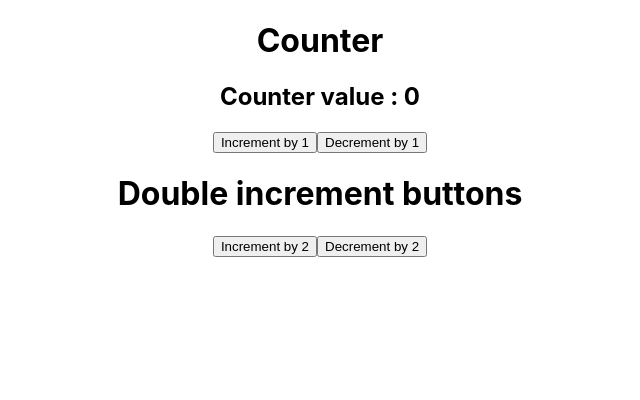
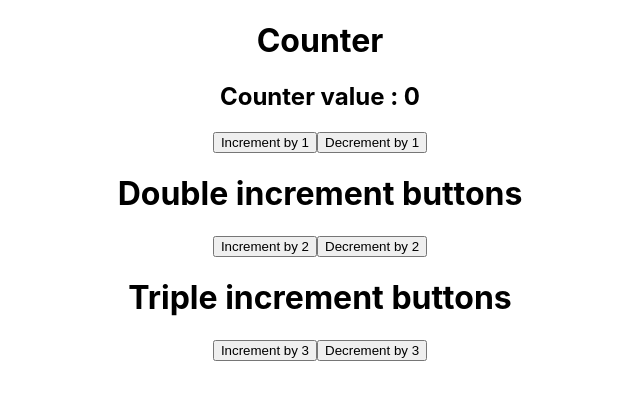
Before and after one commit to JiteshKadulkar/counter, a React (Create React App) app in the folder counter/: page / in a window 1280 px wide. Shown: the top 400 px of the page, without its empty margins (320-960 px from the left). Built offline with nearby package versions, Linux system fonts and the light colour scheme.

Commit message:
added modify2

```diff
--- a/counter/src/App.js
+++ b/counter/src/App.js
@@ -21,6 +21,14 @@ function App() {
     setCount(count-2)
   }
 
+  const increment3=()=>{
+    setCount(count+3)
+  }
+
+  const decrement3=()=>{
+    setCount(count-3)
+  }
+
   return (
     <div className="App">
       <h1>Counter</h1>
@@ -30,6 +38,9 @@ function App() {
       <h1>Double increment buttons</h1>
       <button onClick={increment2}>Increment by 2</button>
       <button onClick={decrement2}>Decrement by 2</button>
+      <h1>Triple increment buttons</h1>
+      <button onClick={increment3}>Increment by 3</button>
+      <button onClick={decrement3}>Decrement by 3</button>
     </div>
   );
 }
```
